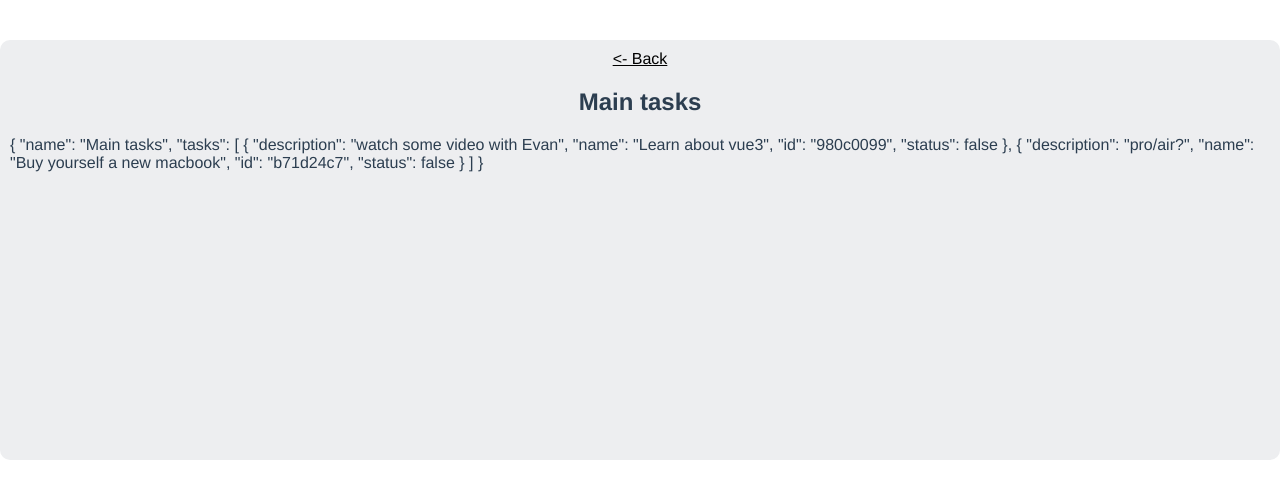
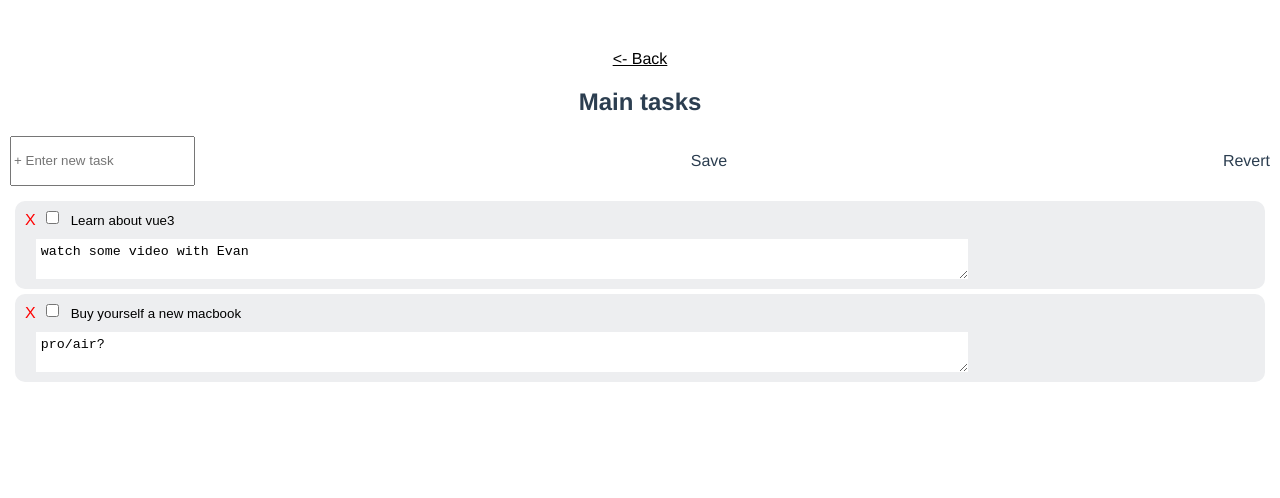
Before and after one commit to widetrace/work-todo, a Vue app: page /editor/1 in a window 1280 px wide. Shown: the top 498 px of the page. Built offline with nearby package versions, Linux system fonts and the light colour scheme.

Commit message:
editor updates

```diff
--- a/src/App.vue
+++ b/src/App.vue
@@ -28,6 +28,10 @@ h1 {
   margin-top: 0;
 }
 
+p {
+  font-size: 1em;
+}
+
 #app {
   font-family: Avenir, Helvetica, Arial, sans-serif;
   -webkit-font-smoothing: antialiased;
--- a/src/components/ColumnTask.vue
+++ b/src/components/ColumnTask.vue
@@ -1,13 +1,33 @@
 <template lang="pug">
 .task
   .task-data
+    p.task-data__delete(
+      @click="deleteTask",
+      v-if="editing"
+    ) X
     input.task-data__checkbox(
       type="checkbox",
       v-model="task.status",
       @change="changeTaskStatus($event)",
     )
-    p.task-data__name {{ task.name }}
-    p.small {{ task.description }}
+    p.task-data__name(
+      v-if="!editing"
+    ) {{ task.name }}
+    input.task-data__edit-name(
+      type="text",
+      v-else,
+      v-model="task.name"
+    )
+    p.small(
+      v-if="!editing"
+    ) {{ task.description }}
+    textarea.task-data__edit-description(
+      v-else
+      type="text",
+      v-model="task.description",
+      placeholder="+ Enter description",
+      @blur="descriptionEdited"
+    )
 </template>
 
 <script>
@@ -24,6 +44,9 @@ export default {
     taskIndex: {
       type: Number,
       required: true,
+    },
+    editing: {
+      type: Boolean,
     }
   },
   methods: {
@@ -35,6 +58,12 @@ export default {
         taskIndex: this.taskIndex,
       });
     },
+    deleteTask() {
+      console.log('deleting')
+    },
+    descriptionEdited() {
+      console.log('descr edited')
+    }
   },
 };
 </script>
@@ -45,9 +74,33 @@ export default {
   border-radius: 10px;
   padding: 10px;
   background-color: #edeef0;
+  text-align: left;
   &-data {
     &__checkbox {
       float: left;
+      margin: 0 10px;
+    }
+    &__delete {
+      float: left;
+      margin-top: 0;
+      color: red;
+      &:hover {
+        cursor: pointer;
+      }
+    }
+    &__edit-name {
+      border: none;
+      outline: none;
+      background-color: transparent;
+    }
+    &__edit-description {
+      display: block;
+      outline: none;
+      border: none;
+      margin-top: 10px;
+      width: 75%;
+      padding: 5px;
+      resize: vertical;
     }
   }
 }
--- a/src/views/TaskEditor.vue
+++ b/src/views/TaskEditor.vue
@@ -2,35 +2,74 @@
   .editor
     .editor__head
       router-link(:to={ name: "Home" }) <- Back
-      h2 {{ tasks.name }}
-    p {{this.getTask(this.$route.params.id)}}
+      h2 {{ column.name }}
+    .editor__control-panel
+      input.create-task(
+        type="text",
+        placeholder="+ Enter new task",
+        @keyup.enter="createTask($event, column.tasks)"
+      )
+      p Save
+      p Revert
+    .editor__tasks
+      column-task(
+        v-for="(task, $taskIndex) in column.tasks",
+        :key="$taskIndex",
+        :task="task",
+        :tasks="column.tasks",
+        :taskIndex="$taskIndex",
+        :editing="true"
+      )
 </template>
 
 <script>
-import { mapGetters } from 'vuex'
+import { mapGetters } from "vuex";
+import ColumnTask from "@/components/ColumnTask.vue";
 
 export default {
+  components: {
+    ColumnTask,
+  },
   data() {
     return {
-      tasks: null,
-    }
+      column: null,
+    };
   },
   computed: {
-    ...mapGetters(['getTask']),
+    ...mapGetters(["getTask"]),
+  },
+  methods: {
+    createTask(e, tasks) {
+      this.$store.commit("CREATE_TASK", {
+        tasks,
+        name: e.target.value,
+      });
+      e.target.value = "";
+    },
   },
   created() {
-    this.tasks = this.getTask(this.$route.params.id)
-  }
+    this.column = this.getTask(this.$route.params.id);
+  },
 };
 </script>
 
 <style lang="scss">
 .editor {
-  background-color: #edeef0;
+  // background-color: #edeef0;
   min-height: 50vh;
   border-radius: 10px;
   padding: 10px;
   margin-top: 5vh;
+  &__control-panel {
+    display: flex;
+    flex-flow: row nowrap;
+    justify-content: space-between;
+    margin-top: 15px;
+    margin-bottom: 15px;
+  }
 }
 
+.create-task {
+  outline: none;
+}
 </style>
```
